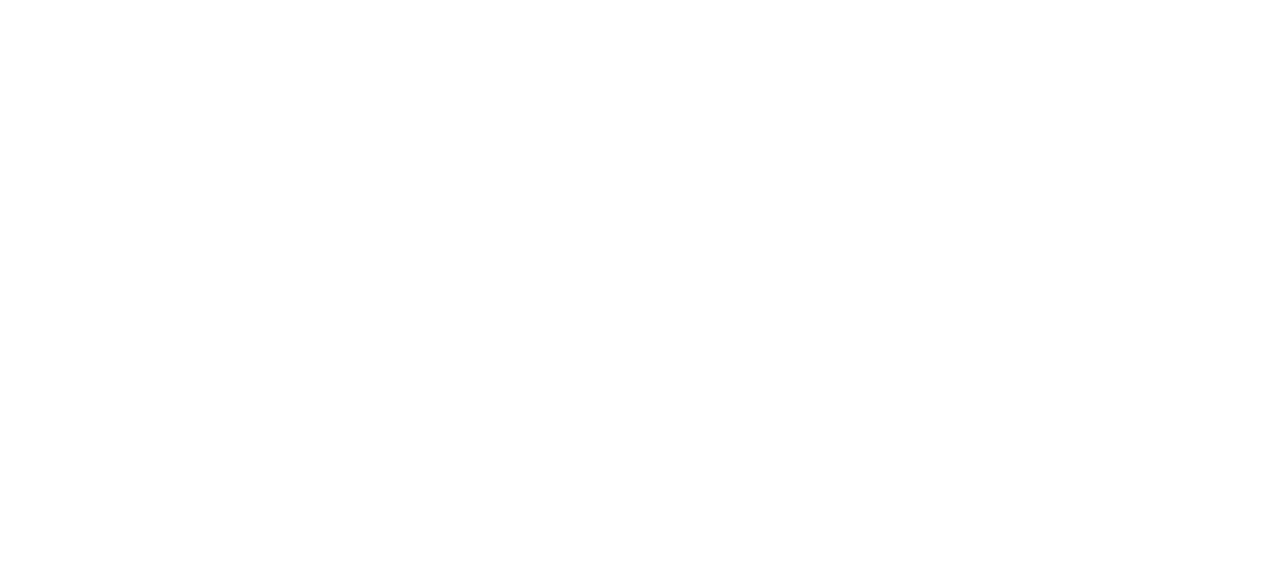
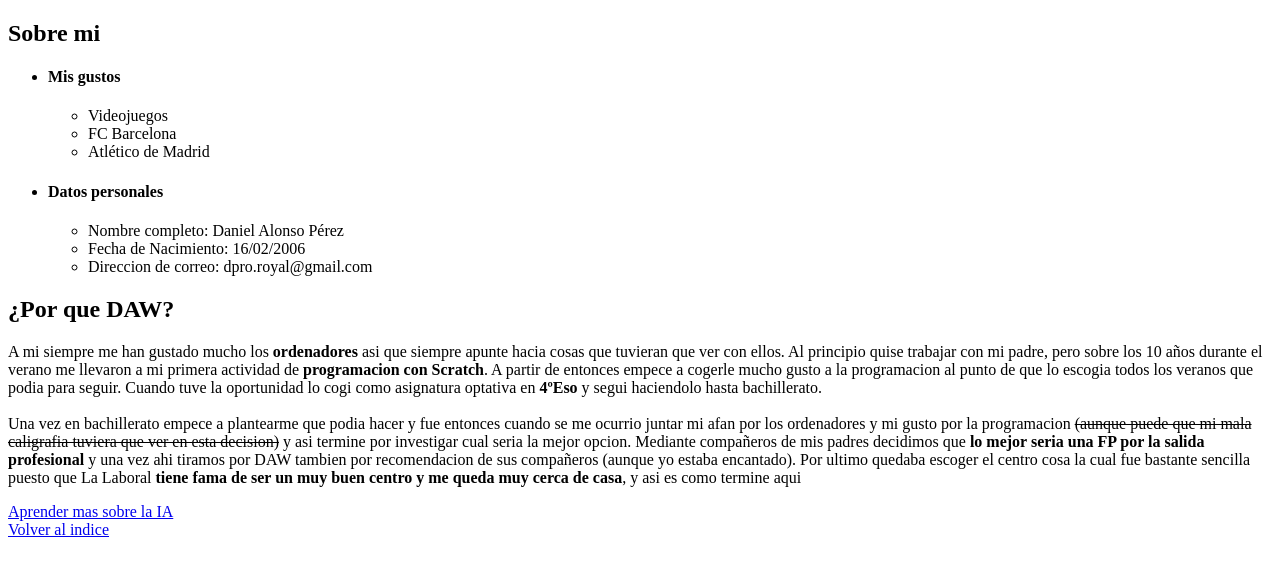
Before and after one commit to Asturmav/ProyectoMarcas, a plain HTML site: page Sobre_mi.html in a window 1280 px wide. Drawn offline with Linux system fonts and the light colour scheme.

Commit message:
Segunda version con el index y el sobre mi con algo de contenido

```diff
--- a/Sobre_mi.html
+++ b/Sobre_mi.html
@@ -6,6 +6,35 @@
     <title>Document</title>
 </head>
 <body>
+    <h2>Sobre mi</h2>
+    <ul>
+    <li><h4>Mis gustos</h4></li>
+        <ul>
+            <li>Videojuegos</li>
+            <li>FC Barcelona  </li>
+            <li>Atlético de Madrid </li>
+        </ul>
+    <li><h4>Datos personales</h4></li>
 
+        <ul>
+            <li span="datoP">Nombre completo: Daniel Alonso Pérez</li>
+            <li span="datoP">Fecha de Nacimiento: 16/02/2006</li>
+            <li span="correo">Direccion de correo: dpro.royal@gmail.com</li>
+        </ul>
+
+    </ul>
+
+    <h2>¿Por que DAW?</h2>
+    <p>A mi siempre me han gustado mucho los <strong>ordenadores</strong> asi que siempre apunte hacia cosas que tuvieran que ver con ellos. Al principio quise trabajar con mi padre, pero sobre los 10 años durante el verano
+    me llevaron a mi primera actividad de <strong>programacion con Scratch</strong>. A partir de entonces empece a cogerle mucho gusto a la programacion al punto de que lo escogia todos los veranos que podia para seguir.
+    Cuando tuve la oportunidad lo cogi como asignatura optativa en <strong>4ºEso</strong> y segui haciendolo hasta bachillerato. <br><br>
+    Una vez en bachillerato empece a plantearme que podia hacer y fue entonces cuando se me ocurrio juntar mi afan por los ordenadores y mi gusto por la programacion <del>(aunque puede que mi mala caligrafia tuviera que ver en esta decision)</del> y asi termine por investigar cual seria la mejor opcion.
+    Mediante compañeros de mis padres decidimos que <strong>lo mejor seria una FP por la salida profesional</strong> y una vez ahi tiramos por DAW tambien por recomendacion de sus compañeros (aunque yo estaba encantado). Por ultimo quedaba escoger el centro cosa la cual fue bastante sencilla puesto que La Laboral
+    <strong>tiene fama de ser un muy buen centro y me queda muy cerca de casa</strong>, y asi es como termine aqui</p>
+
+
+    <a href="Sobre_IA.html">Aprender mas sobre la IA</a>
+    <br>
+    <a href="Index.html">Volver al indice</a>
 </body>
 </html>
```
Also changed, not shown: Index.html (+9 -0 lines).
